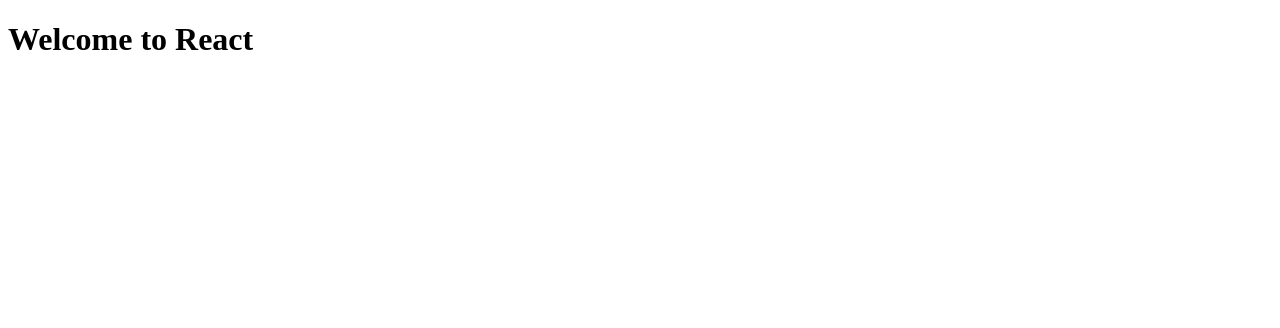
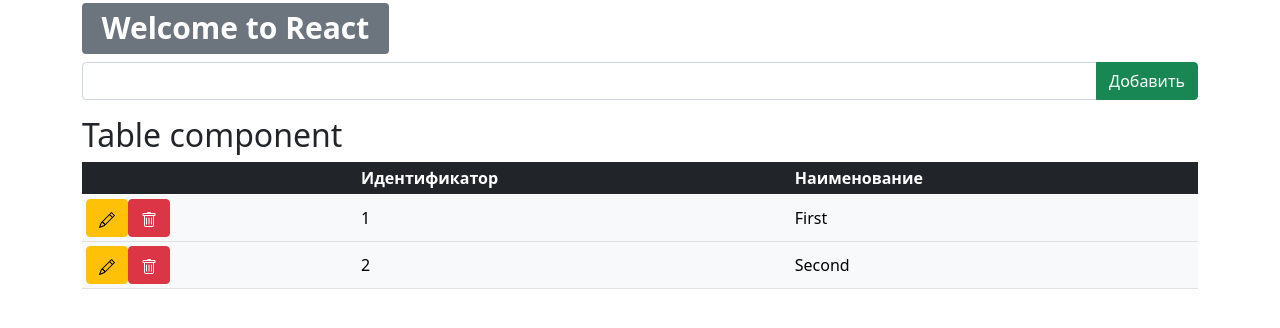
Before and after one commit to avramenkomy/react-learn, a React (Create React App) app: page / in a window 1280 px wide. Shown: the top 328 px of the page. Built offline with nearby package versions, Linux system fonts and the light colour scheme.

Commit message:
WIP: add table functionality

```diff
--- a/package.json
+++ b/package.json
@@ -6,8 +6,10 @@
     "@testing-library/jest-dom": "^5.11.4",
     "@testing-library/react": "^11.1.0",
     "@testing-library/user-event": "^12.1.10",
+    "bootstrap": "^4.6.0",
     "prop-types": "^15.7.2",
     "react": "^17.0.2",
+    "react-bootstrap": "^1.6.1",
     "react-dom": "^17.0.2",
     "react-scripts": "4.0.3",
     "web-vitals": "^1.0.1"
--- a/public/index.html
+++ b/public/index.html
@@ -24,6 +24,7 @@
       work correctly both with client-side routing and a non-root public URL.
       Learn how to configure a non-root public URL by running `npm run build`.
     -->
+    <link href="https://cdn.jsdelivr.net/npm/bootstrap@5.1.0/dist/css/bootstrap.min.css" rel="stylesheet" integrity="sha384-KyZXEAg3QhqLMpG8r+8fhAXLRk2vvoC2f3B09zVXn8CA5QIVfZOJ3BCsw2P0p/We" crossorigin="anonymous">
     <title>React App</title>
   </head>
   <body>
--- a/src/App.js
+++ b/src/App.js
@@ -1,10 +1,90 @@
-import React from 'react';
+import React, { useState } from 'react';
+
+import Context from './context';
+import Table from "./components/Table/Table";
+import AddData from "./components/Table/AddData";
+import Alert from "./components/Alert";
+import EditTableModal from './components/Modals/EditTableModal';
 
 function App() {
+
+  const [tableData, setTableData] = useState([
+    { id: 1, name: 'First'},
+    { id: 2, name: 'Second'},
+  ]);
+  const [ alertProps, setAlertProps] = useState({
+    alertView: false,
+    msg: '',
+  });
+  const [show, setShow] = useState({
+    show: false,
+    id: null,
+    name: '',
+  });
+
+  const handleClose = () => {
+    setShow({...show, show: false})
+  };
+  const handleShow = (data) => {
+    setShow({...show, show: true, id: data.id, name: data.name});
+  };
+
+  function removeData(id) {
+    setTableData(tableData.filter(row => row.id !== id));
+  }
+
+  function editData(newDataRow) {
+    // console.log('изменение записи', newDataRow);
+    setTableData(tableData
+      .filter(row => row.id !== newDataRow.id)
+      .concat([newDataRow])
+      .sort((prev, next) => prev.id - next.id));
+    setShow({...show, show: false});
+  }
+
+  function addData(name) {
+    setTableData(tableData.concat([
+      {
+        name,
+        id: Date.now(),
+      }
+    ]));
+  }
+
+  function openAlert(msg) {
+    setAlertProps({...alertProps, alertView: true, msg: msg });
+    setTimeout(() => {
+      setAlertProps({...alertProps, alertView: false, msg: '' });
+    }, 2000);
+  }
+
   return (
-    <div className="App">
-      <h1>Welcome to React</h1>
-    </div>
+    <Context.Provider value={{
+      removeData,
+      tableData,
+      addData,
+      editData,
+      openAlert,
+      alertProps,
+      show,
+      handleShow,
+      handleClose,
+    }}>
+      <div className="App container">
+        <Alert />
+        <h1><span className="badge bg-secondary">Welcome to React</span></h1>
+        <AddData />
+        { tableData.length
+          ? (<Table />)
+          : (
+            <div>
+              <p>This table is empty</p>
+            </div>
+          )
+        }
+        <EditTableModal />
+      </div>
+    </Context.Provider>
   );
 }
 
--- /dev/null
+++ b/src/components/Alert.css
@@ -0,0 +1,7 @@
+.open {
+    display: flex;
+}
+
+.close {
+    display: none;
+}
--- /dev/null
+++ b/src/components/Alert.js
@@ -0,0 +1,29 @@
+import React, { useContext } from 'react';
+
+import Context from "../context";
+
+function Alert() {
+  const { alertProps } = useContext(Context);
+  const classes = [];
+
+  if (alertProps.alertView) {
+    classes.push('open');
+  } else {
+    classes.push('close');
+  }
+
+  return (
+    <div>
+      {
+        alertProps.alertView
+        && (
+          <div className="alert alert-warning alert-dismissible" role="alert">
+            { alertProps.msg }
+          </div>
+        )
+      }
+    </div>
+  )
+}
+
+export default Alert;
--- /dev/null
+++ b/src/components/Modals/EditTableModal.js
@@ -0,0 +1,58 @@
+import React, {useContext, useState} from 'react';
+import {Button, Modal, CloseButton} from 'react-bootstrap';
+import Context from "../../context";
+
+import Alert from "../Alert";
+
+function EditTableModal() {
+  const { show, handleClose, openAlert, editData } = useContext(Context);
+
+  const [editDataRow, setEditDataRow] = useState('');
+
+  function submitEditHandler(event) {
+    event.preventDefault();
+    if (editDataRow.trim()) {
+      const newDataRow = {
+        id: show.id,
+        name: editDataRow,
+      }
+      editData(newDataRow);
+    } else {
+      openAlert('Поле не должно быть пустым')
+    }
+    setEditDataRow('');
+  }
+
+ return (
+   <Modal show={show.show} onHide={handleClose} animation={false}>
+     <Modal.Header closeButton closeLabel="">
+       <Modal.Title>Изменить запись</Modal.Title>
+     </Modal.Header>
+     <Modal.Body>
+       <form className="mb-3" onSubmit={ submitEditHandler }>
+         <div className="mb-3 row">
+           <label htmlFor="staticID" className="col-sm-3 col-form-label">ID Записи</label>
+           <div className="col-sm-9">
+             <input type="text" readOnly className="form-control" id="staticID" value={show.id} />
+           </div>
+         </div>
+         <div className="input-group mb-3">
+           <input
+             type="text"
+             className="form-control"
+             value={editDataRow}
+             onChange={ event => setEditDataRow(event.target.value) }
+             placeholder={show.name}
+           />
+           <Button variant="success" type="submit">Изменить</Button>
+         </div>
+       </form>
+     </Modal.Body>
+     <Modal.Footer>
+       <Alert />
+     </Modal.Footer>
+   </Modal>
+ )
+}
+
+export default EditTableModal;
--- /dev/null
+++ b/src/components/Table/AddData.js
@@ -0,0 +1,33 @@
+import React, { useState, useContext } from 'react';
+
+import Context from "../../context";
+
+function AddData() {
+  const [dataRow, setDataRow] = useState('');
+  const { addData, openAlert } = useContext(Context);
+
+  function submitHandler(event) {
+    event.preventDefault();
+
+    if (dataRow.trim()) {
+      addData(dataRow);
+    } else {
+      openAlert('Поле не должно быть пустым');
+    }
+    setDataRow('');
+  }
+
+  return (
+    <form onSubmit={ submitHandler } className="input-group mb-3">
+      <input
+        type="text"
+        className="form-control"
+        value={dataRow}
+        onChange={ event => setDataRow(event.target.value) }
+      />
+      <button className="btn btn-success" type="submit">Добавить</button>
+    </form>
+  )
+}
+
+export default AddData;
--- /dev/null
+++ b/src/components/Table/Table.js
@@ -0,0 +1,26 @@
+import React, { useContext } from 'react';
+
+import Context from '../../context';
+import TableRow from "./TableRow";
+import TableHead from "./TableHead";
+
+
+function Table() {
+  const { tableData } = useContext(Context);
+
+  return (
+    <div>
+      <h2>Table component</h2>
+      <table className="table table-sm">
+        <TableHead />
+        <tbody>
+          { tableData.map((row) => {
+            return <TableRow data={row} key={row.id} />
+          }) }
+        </tbody>
+      </table>
+    </div>
+  )
+}
+
+export default Table;
--- /dev/null
+++ b/src/components/Table/TableHead.js
@@ -0,0 +1,14 @@
+import React from 'react';
+
+
+export default function TableHead() {
+  return (
+    <thead>
+      <tr className="table-dark">
+        <th />
+        <th>Идентификатор</th>
+        <th>Наименование</th>
+      </tr>
+    </thead>
+  )
+}
--- /dev/null
+++ b/src/components/Table/TableRow.js
@@ -0,0 +1,61 @@
+import React, { useContext } from 'react';
+import { Button } from 'react-bootstrap';
+import propTypes from 'prop-types';
+
+import Context from '../../context';
+
+function Trash () {
+  return (
+    <svg
+      xmlns="http://www.w3.org/2000/svg"
+      width="16"
+      height="16"
+      fill="currentColor"
+      className="bi bi-trash"
+      viewBox="0 0 16 16"
+    >
+      <path
+        d="M5.5 5.5A.5.5 0 0 1 6 6v6a.5.5 0 0 1-1 0V6a.5.5 0 0 1 .5-.5zm2.5 0a.5.5 0 0 1 .5.5v6a.5.5 0 0 1-1 0V6a.5.5 0 0 1 .5-.5zm3 .5a.5.5 0 0 0-1 0v6a.5.5 0 0 0 1 0V6z"/>
+      <path
+        fillRule="evenodd"
+        d="M14.5 3a1 1 0 0 1-1 1H13v9a2 2 0 0 1-2 2H5a2 2 0 0 1-2-2V4h-.5a1 1 0 0 1-1-1V2a1 1 0 0 1 1-1H6a1 1 0 0 1 1-1h2a1 1 0 0 1 1 1h3.5a1 1 0 0 1 1 1v1zM4.118 4 4 4.059V13a1 1 0 0 0 1 1h6a1 1 0 0 0 1-1V4.059L11.882 4H4.118zM2.5 3V2h11v1h-11z"/>
+    </svg>
+  )
+}
+
+function Pensil() {
+  return (
+    <svg
+      xmlns="http://www.w3.org/2000/svg"
+      width="16"
+      height="16"
+      fill="currentColor"
+      className="bi bi-pencil"
+      viewBox="0 0 16 16"
+    >
+      <path
+        d="M12.146.146a.5.5 0 0 1 .708 0l3 3a.5.5 0 0 1 0 .708l-10 10a.5.5 0 0 1-.168.11l-5 2a.5.5 0 0 1-.65-.65l2-5a.5.5 0 0 1 .11-.168l10-10zM11.207 2.5 13.5 4.793 14.793 3.5 12.5 1.207 11.207 2.5zm1.586 3L10.5 3.207 4 9.707V10h.5a.5.5 0 0 1 .5.5v.5h.5a.5.5 0 0 1 .5.5v.5h.293l6.5-6.5zm-9.761 5.175-.106.106-1.528 3.821 3.821-1.528.106-.106A.5.5 0 0 1 5 12.5V12h-.5a.5.5 0 0 1-.5-.5V11h-.5a.5.5 0 0 1-.468-.325z"/>
+    </svg>
+  )
+}
+
+function TableRow({ data }) {
+  const { removeData, handleShow } = useContext(Context);
+
+  return (
+    <tr className="table-light align-middle">
+      <td className="gx-5">
+        <Button variant="warning" onClick={() => handleShow(data)}><Pensil/></Button>
+        <button className="btn btn-danger ml2" onClick={() => removeData(data.id) }><Trash/></button>
+      </td>
+      <td>{data.id}</td>
+      <td>{data.name}</td>
+    </tr>
+  )
+}
+
+TableRow.propTypes = {
+  data: propTypes.object.isRequired,
+}
+
+export default TableRow;
--- /dev/null
+++ b/src/context.js
@@ -0,0 +1,5 @@
+import React from 'react';
+
+const Context = React.createContext();
+
+export default Context;
```
Also changed, not shown: 1 other file (tests, documents, lock files or other folders).
